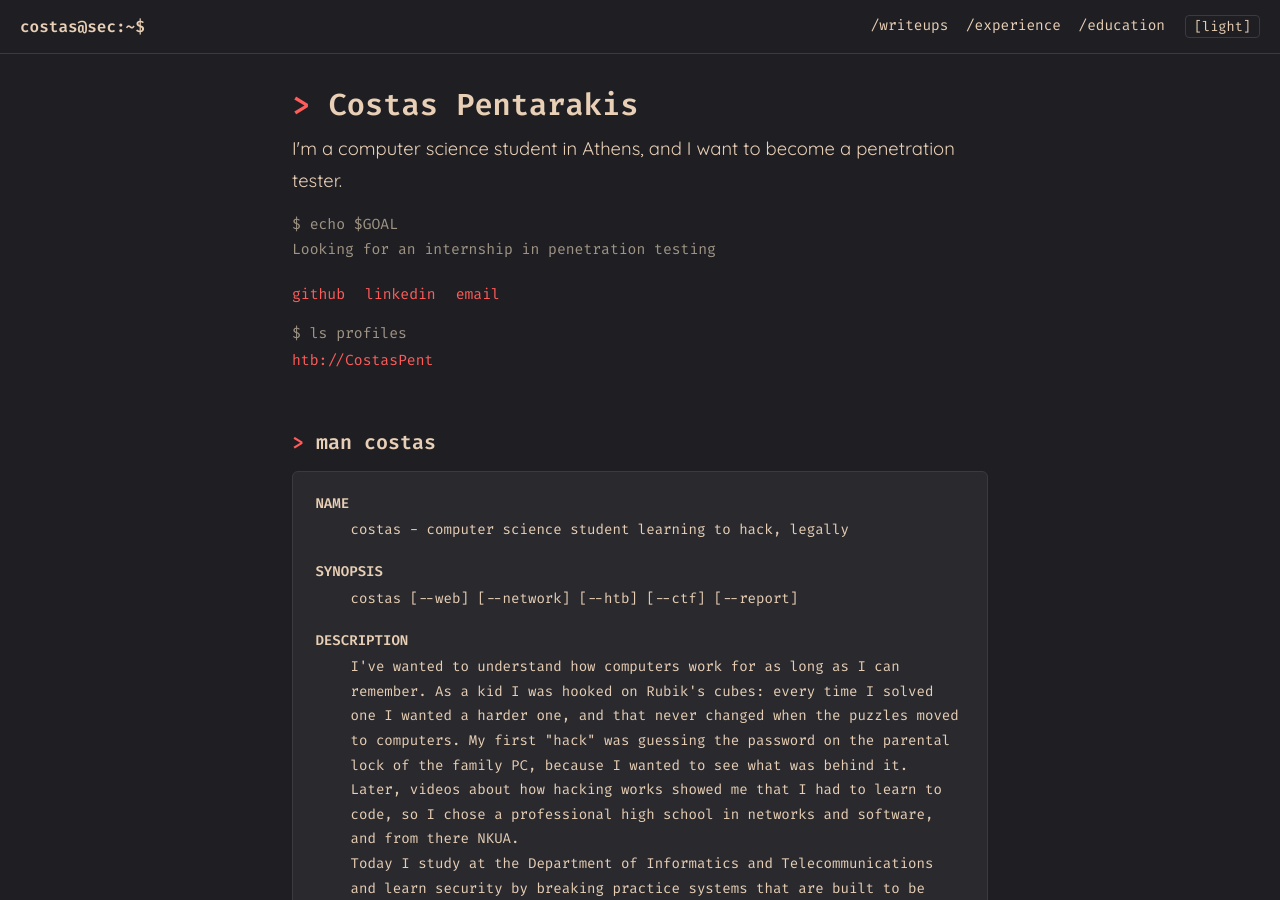
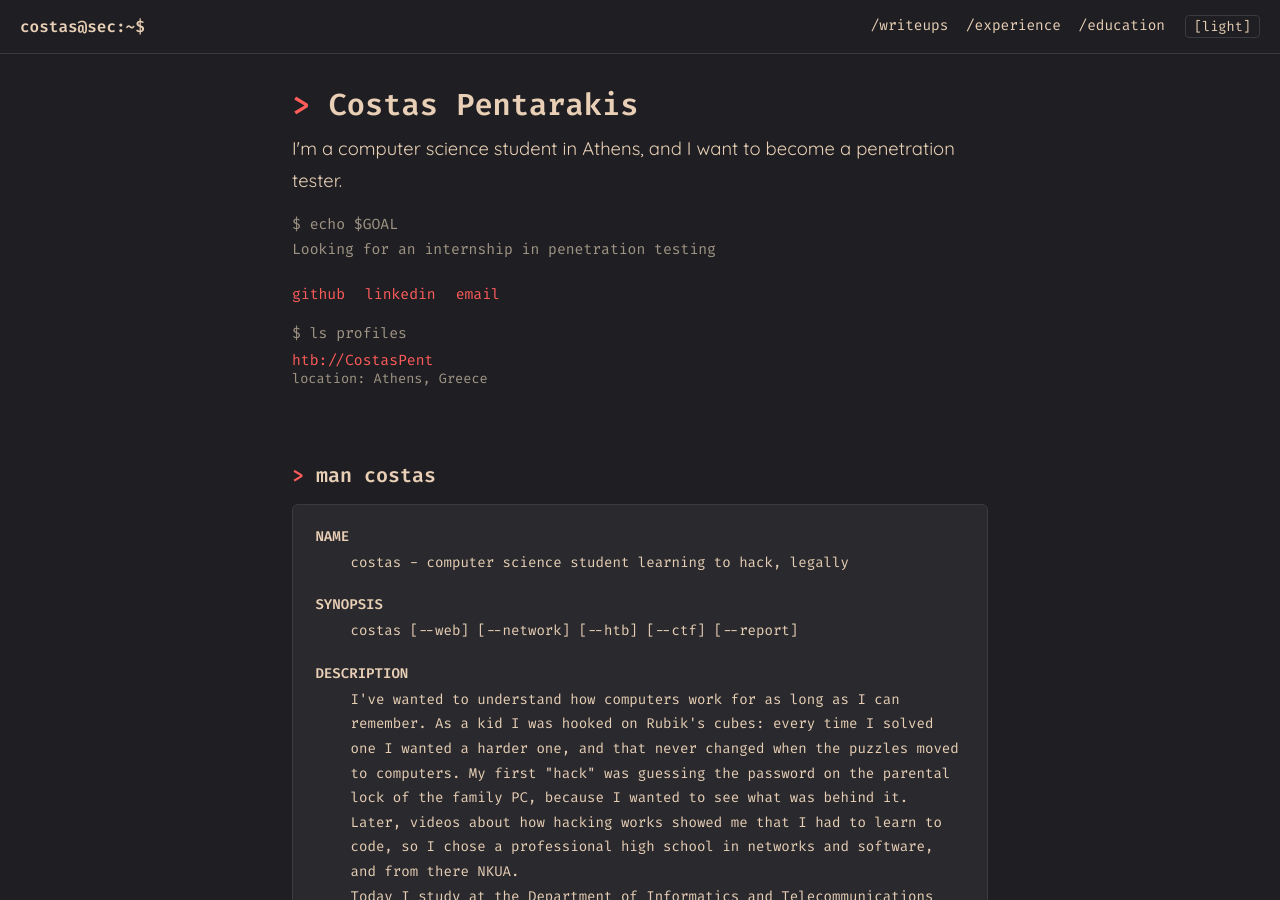
Before and after one commit to CostasPent/CostasPent.github.io, a Jekyll site: the page built from index.html, in a window 1280 px wide and 900 px high. Built offline with Jekyll 4.4.1, drawn with Linux system fonts in a browser that asks for light colours.

Commit message:
Update availability.yml

```diff
--- a/_data/availability.yml
+++ b/_data/availability.yml
@@ -1,4 +1,4 @@
 # Practical info for recruiters. Empty values are not shown; the line disappears if all are empty.
-location: ""
+location: "Athens, Greece"
 available: ""      # e.g. "June - September 2027"
 work_mode: ""      # e.g. "on-site / hybrid / remote"
```
